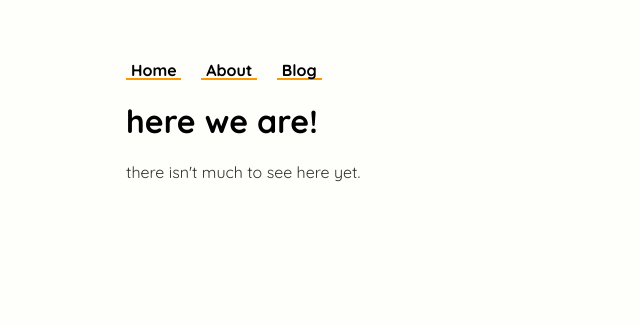
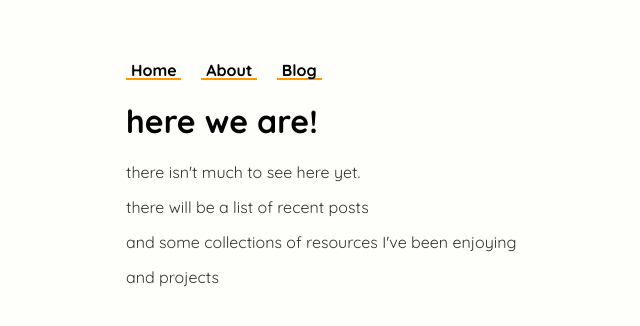
Before and after one commit to butterchaos/butterchaos.github.io, a Jekyll site: the page built from index.html, in a window 1280 px wide. Shown: the top 326 px of the page, without its empty margins (66-706 px from the left). Built offline with Jekyll 4.4.1, drawn with Linux system fonts in a browser that asks for light colours.

Commit message:
Index.html updated

```diff
--- a/index.html
+++ b/index.html
@@ -5,3 +5,7 @@ title: Home
 
 <h1>{{ "Here we are!" | downcase }}</h1>
 <p>there isn't much to see here yet.</p>
+
+<p>there will be a list of recent posts</p>
+<p>and some collections of resources I've been enjoying</p>
+<p>and projects</p>
```
